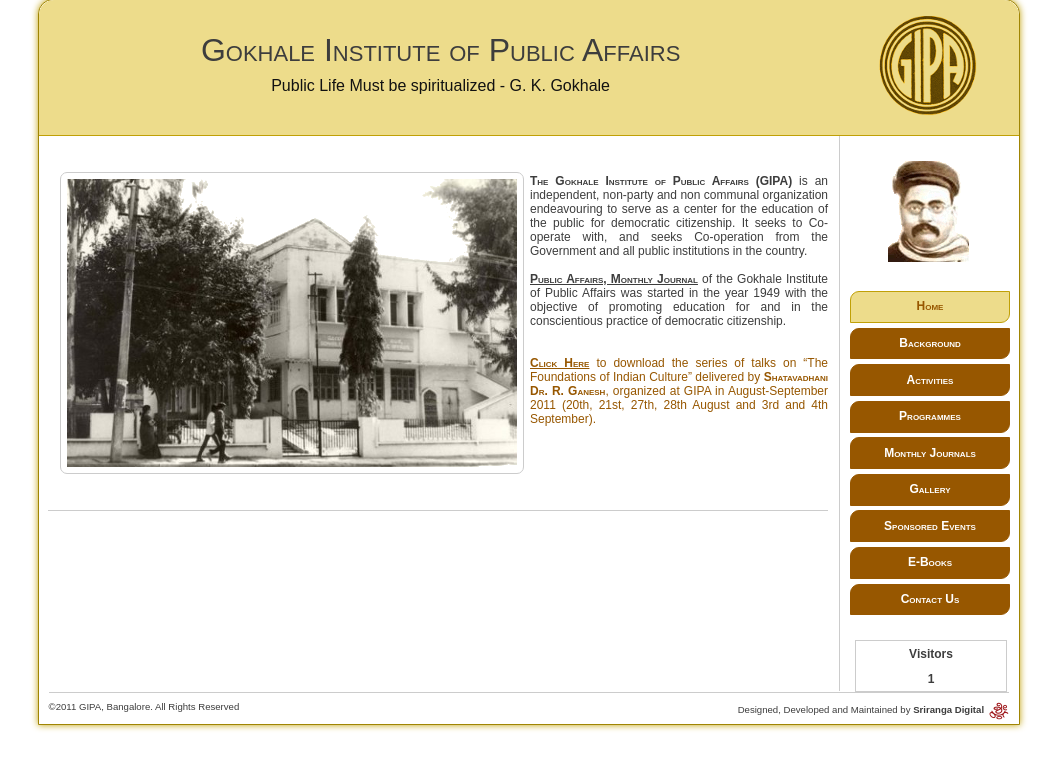
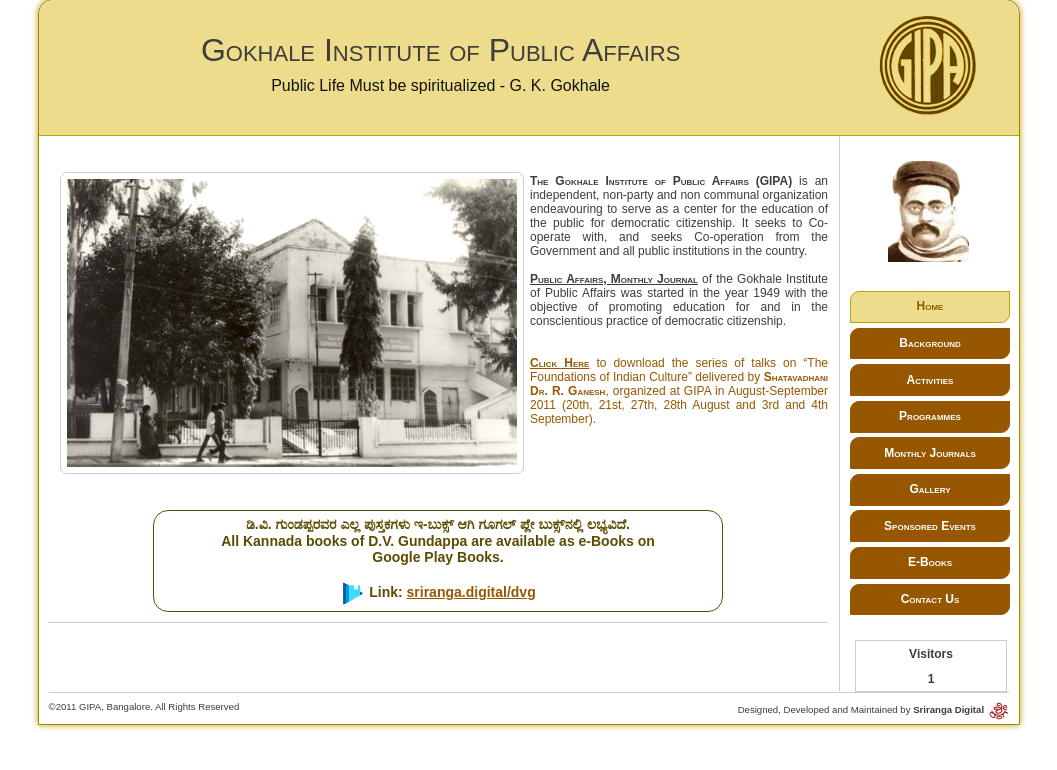
Before and after one commit to SrirangaDigital/gipa, a PHP site: page / in a window 1280 px wide. Shown: the part 17-787 px from the top of the page, without its empty margins (111-1168 px from the left). Run offline with PHP 8.4, Linux system fonts and the light colour scheme; tables that the repository leaves empty or names only in its code hold one stand-in row (values such as "Sample post").

Commit message:
home page updated

```diff
--- a/index.php
+++ b/index.php
@@ -125,6 +125,11 @@ if($num_rows4)
 }
 ?>
 			</table>
+			<div class="newswithborder">
+				<p class="flash-news">ಡಿ.ವಿ. ಗುಂಡಪ್ಪರವರ ಎಲ್ಲ ಪುಸ್ತಕಗಳು ಇ-ಬುಕ್ಸ್ ಆಗಿ ಗೂಗಲ್ ಪ್ಲೇ ಬುಕ್ಸ್‌ನಲ್ಲಿ ಲಭ್ಯವಿದೆ.</p>
+				<p class="flash-news">All Kannada books of D.V. Gundappa are available as e-Books on<br /> Google Play Books.<br /><br /></p>
+				<p class="flash-news"><img class="playbooksicon" src="php/images/google-play-books.png" alt="Google Play Books Logo" title="Google Play Books"/> Link: <a class="bld_color" href="http://sriranga.digital/dvg" target="_blank">sriranga.digital/dvg</a></p>
+			</div>
 			<div class="databottom">
 				<div class="kagga">
 				<?php
--- a/php/style/indexstyle.css
+++ b/php/style/indexstyle.css
@@ -326,3 +326,21 @@ html, body{
 	height: 20px;
 	vertical-align: middle;
 }
+div.newswithborder{
+	width: 70%;
+	border: 1px solid #5D4C00;
+	border-radius: 15px;
+	text-align: center;
+	margin: 10px auto 10px auto;
+	padding: 5px;
+}
+.flash-news{
+	font-family: sans-serif;
+	font-size: 14px;
+	font-weight: bold;
+	text-align: center;
+	color: #5D4C00;
+}
+img.playbooksicon{
+	vertical-align: middle
+}
```
Also changed, not shown: php/images/google-play-books.png (added).
